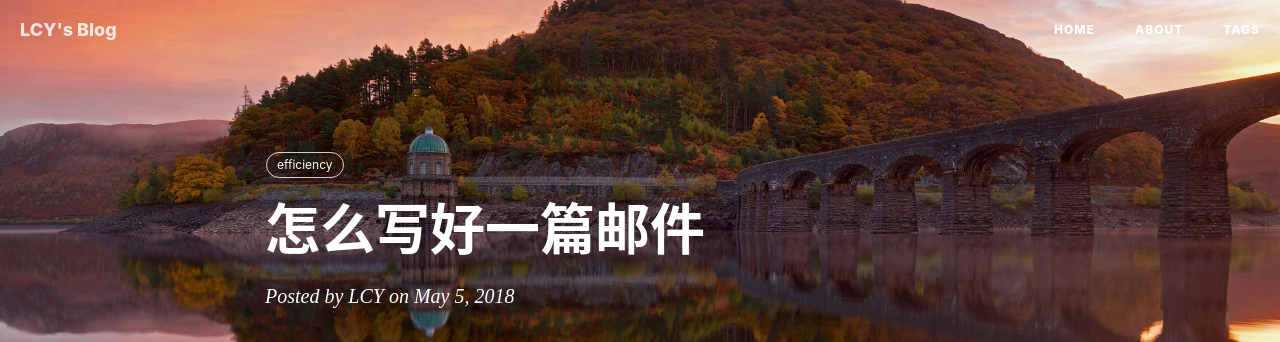
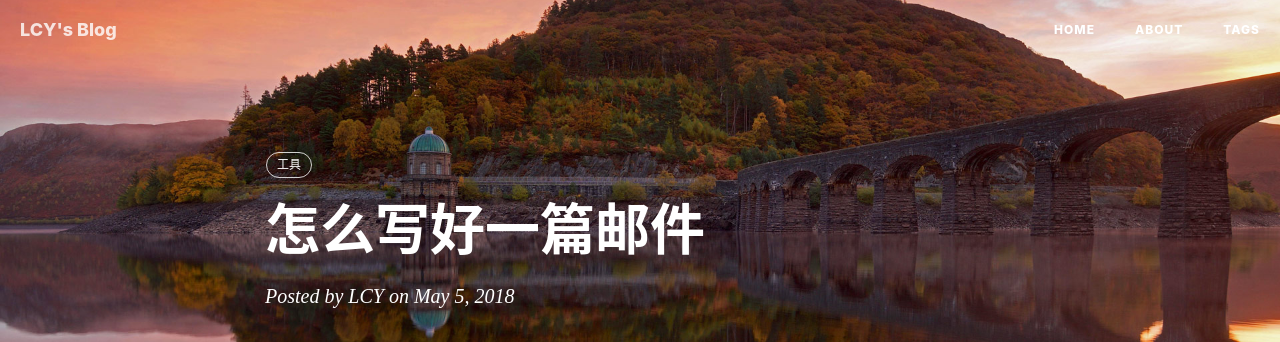
Before and after one commit to liaochengyu/liaochengyu.github.io, a Jekyll site: the page built from _posts/2018-5-5-怎么写好一篇邮件.md, in a window 1280 px wide and 900 px high. Shown: the top 342 px of the window. Built offline with Jekyll 4.4.1, drawn with Linux system fonts in a browser that asks for light colours; nearby versions of some CDN libraries; library files that are not in the unit come from our copies; comment, search, counter and statistics services are not loaded.

Commit message:
Update 2018-5-5-怎么写好一篇邮件.md

```diff
--- a/_posts/2018-5-5-怎么写好一篇邮件.md
+++ b/_posts/2018-5-5-怎么写好一篇邮件.md
@@ -7,7 +7,7 @@ author:     LCY                      # 作者
 header-img: img/bing_9.JPG    #这篇文章标题背景图片
 catalog: true                       # 是否归档
 tags:                              #标签
-- efficiency
+- 工具
 
 ---
 
```
